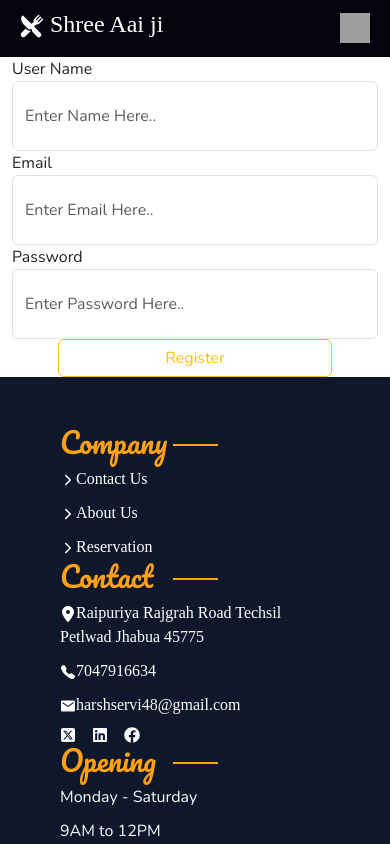
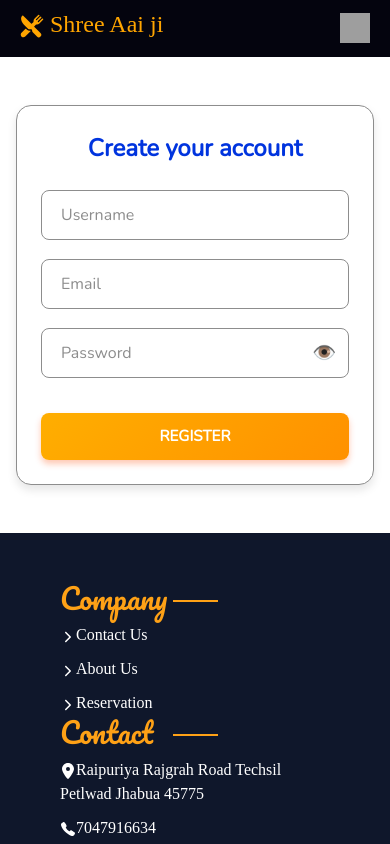
Before and after one commit to HarshSepta12/Resto_Frontend, a React (Vite) app: page /register in a window 390 px wide. Shown: the top 844 px of the page. Built offline with nearby package versions, Linux system fonts and the light colour scheme; grey boxes are pictures that could not be loaded.

Commit message:
Login Reguster PAge Responsive

```diff
--- a/src/App.css
+++ b/src/App.css
@@ -50,11 +50,14 @@ nav {
 /* Heading */
 .nav-heading {
   font-size: 2rem;
-  color: white;
+  color: orange;
   display: flex;
   align-items: center;
   gap: 10px;
    font-family: "JosefinSans, sansarif";
+}
+.nav-heading a{
+   color: orange !important;
 }
 
 
--- a/src/components/pages/AdminLogin.jsx
+++ b/src/components/pages/AdminLogin.jsx
@@ -1,69 +1,88 @@
 import React, { useContext, useState } from "react";
 import { useNavigate } from "react-router-dom";
 import RestoContext from "../Context/RestoContaxt";
+import styles from "./AdminLogin.module.css";
 
 const AdminLogin = () => {
   const navigate = useNavigate();
-  const [formData, setFormdata] = useState({ email: "", password: "" });
-  const { url, Login } = useContext(RestoContext);
-  // console.log(url);
+  const { Login } = useContext(RestoContext);
+
+  const [formData, setFormData] = useState({ email: "", password: "" });
+  const [showPwd, setShowPwd] = useState(false);
 
   const handleChange = (e) => {
     const { name, value } = e.target;
-    setFormdata({ ...formData, [name]: value });
-    // console.log(formData);
+    setFormData((prev) => ({ ...prev, [name]: value }));
   };
-
-  const { email, password } = formData;
 
   const submitHandler = async (e) => {
     e.preventDefault();
+    const { email, password } = formData;
+
     const result = await Login(email, password);
-    console.log(result);
-    if (result && result.success) {
-      setFormdata({ email: "", password: "" });
+    if (result?.success) {
+      setFormData({ email: "", password: "" });
       navigate("/");
     }
   };
 
   return (
-    <>
-      <div className="container">
-        <div className="row">
-          <form action="" className="col-md-12" onSubmit={submitHandler}>
-            <div className="col-sm-12">
-              <label htmlFor="email" className="email">
-                Email
-              </label>
+    <section className={styles.wrapper}>
+      <h2 className={styles.heading}>Sign in to your account</h2>
+
+      <form className={styles.form} onSubmit={submitHandler}>
+        {/* Email */}
+        <div className={styles.inputField}>
           <input
             type="email"
             name="email"
-                className="form-control"
-                placeholder="Enter Email Here.."
-                value={email}
+            id="admin-email"
+            required
+            value={formData.email}
             onChange={handleChange}
           />
+          <label htmlFor="admin-email">Email</label>
         </div>
-            <div className="col-sm-12">
-              <label htmlFor="password" className="email">
-                Password
-              </label>
+
+        {/* Password */}
+        <div className={styles.inputField}>
           <input
-                type="password"
+            type={showPwd ? "text" : "password"}
             name="password"
-                className="form-control"
-                placeholder="Enter Password Here.."
-                value={password}
+            id="admin-password"
+            required
+            value={formData.password}
             onChange={handleChange}
           />
+          <label htmlFor="admin-password">Password</label>
+
+          <span
+            aria-label={showPwd ? "Hide password" : "Show password"}
+            className={styles.passIcon}
+            onClick={() => setShowPwd((p) => !p)}
+          >
+            {showPwd ? "🙈" : "👁️"}
+          </span>
         </div>
-            <div className="text-center col-sm-6">
-              <button className="btn btn-outline-warning w-75">Login</button>
+
+        {/* CTA */}
+        <div className={styles.btnRow}>
+          <button type="submit" className={styles.btn}>
+            Login
+          </button>
+
+          <p className={styles.text}>
+            New here?{" "}
+            <span
+              className={styles.link}
+              onClick={() => navigate("/register")}
+            >
+              Create account
+            </span>
+          </p>
         </div>
       </form>
-        </div>
-      </div>
-    </>
+    </section>
   );
 };
 
--- a/src/components/pages/Home.css
+++ b/src/components/pages/Home.css
@@ -188,12 +188,12 @@ a {
   margin-top: -1px;
   background: #fea116;
 }
-.form-control,
+.form-control1,
 .form-select {
   height: 70px !important;
 }
 
-.form-control:focus,
+.form-control1:focus,
 .form-select:focus,
 textarea:focus {
   border-color: #fea116 !important;
--- a/src/components/pages/Home.jsx
+++ b/src/components/pages/Home.jsx
@@ -452,19 +452,19 @@ const Home = () => {
                 <div className="col-md-6">
                   <input
                     type="text"
-                    className="form-control"
+                    className="form-control1"
                     placeholder="Enter Your Name"
                   />
                 </div>
                 <div className="col-md-6">
                   <input
                     type="email"
-                    className="form-control"
+                    className="form-control1"
                     placeholder="Enter Your Email"
                   />
                 </div>
                 <div className="col-md-6">
-                  <input type="datetime-local" className="form-control" />
+                  <input type="datetime-local" className="form-control1" />
                 </div>
                 <div className="col-md-6">
                   <select className="form-select" defaultValue="1">
@@ -478,7 +478,7 @@ const Home = () => {
                 </div>
                 <div className="col-12">
                   <textarea
-                    className="form-control"
+                    className="form-control1"
                     rows="3"
                     placeholder="Special Request"
                   ></textarea>
--- a/src/components/pages/Register.jsx
+++ b/src/components/pages/Register.jsx
@@ -1,6 +1,7 @@
 import React, { useContext, useState } from "react";
 import RestoContext from "../Context/RestoContaxt";
 import { useNavigate } from "react-router-dom";
+import styles from "./Register.module.css";
 
 const Register = () => {
   const [formData, setFormdata] = useState({
@@ -8,16 +9,17 @@ const Register = () => {
     email: "",
     password: "",
   });
+    const [showPwd, setShowPwd] = useState(false);
   const navigate = useNavigate();
-  const {Register } = useContext(RestoContext)
+  const { Register } = useContext(RestoContext);
 
-  const handleChange = async (e) => {
+  const handleChange = (e) => {
     const { name, value } = e.target;
     setFormdata({ ...formData, [name]: value });
-    // console.log(formData);
   };
 
   const { username, email, password } = formData;
+
   const handleSubmit = async (e) => {
     e.preventDefault();
     const result = await Register(username, email, password);
@@ -28,61 +30,56 @@ const handleSubmit = async (e) => {
       navigate("/adminLogin");
     }
   };
+
   return (
-    <>
-      <div className="container">
-        <div className="row">
-          <form className="col-md-12" onSubmit={handleSubmit}>
-            <div className="col-sm-12">
-              <label htmlFor="user" className="username">
-                User Name
-              </label>
+    <div className={styles.container}>
+      <div className={styles.heading}>Create your account</div>
+      <form onSubmit={handleSubmit} className={styles.form}>
+        <div className={styles.input_field}>
           <input
-                id="user"
             type="text"
             name="username"
-                className="form-control"
-                placeholder="Enter Name Here.."
             value={username}
             onChange={handleChange}
+            required
+            placeholder=" "
           />
+          <label>Username</label>
         </div>
-            <div className="col-sm-12">
-              <label htmlFor="email" className="email">
-                Email
-              </label>
+        <div className={styles.input_field}>
           <input
-                id="email"
             type="email"
             name="email"
-                className="form-control"
-                placeholder="Enter Email Here.."
             value={email}
             onChange={handleChange}
+            required
+            placeholder=" "
           />
+          <label>Email</label>
         </div>
-            <div className="col-sm-12">
-              <label htmlFor="password" className="password">
-                Password
-              </label>
+        <div className={styles.input_field}>
           <input
-                id="password"
-                type="password"
+            type={showPwd ? "text" : "password"}
             name="password"
-                className="form-control"
-                placeholder="Enter Password Here.."
             value={password}
             onChange={handleChange}
+            required
+            placeholder=" "
           />
+          <label>Password</label>
+            <span
+                      aria-label={showPwd ? "Hide password" : "Show password"}
+                      className={styles.passIcon}
+                      onClick={() => setShowPwd((p) => !p)}
+                    >
+                      {showPwd ? "🙈" : "👁️"}
+                    </span>
         </div>
-
-            <div className="text-center col-sm-6">
-              <button className="btn btn-outline-warning w-75">Register</button>
+        <div className={styles.btn_container}>
+          <button className={styles.btn}>Register</button>
         </div>
       </form>
     </div>
-      </div>
-    </>
   );
 };
 
--- a/src/components/pages/Register.module.css
+++ b/src/components/pages/Register.module.css
@@ -0,0 +1,110 @@
+.container {
+    margin-top: 3rem !important;
+     margin-bottom: 3rem !important;
+  max-width: 400px;
+  margin: auto;
+  padding: 2rem;
+  border: 1px solid #8d8d8d;
+  border-radius: 15px;
+  background-color: #ffffff;
+  box-shadow: 0px 5px 10px rgba(0, 0, 0, 0.1);
+}
+
+.heading {
+  font-size: 1.5rem;
+  font-weight: bold;
+  margin-bottom: 1.5rem;
+  text-align: center;
+  color: #0034de;
+}
+
+.form {
+  display: flex;
+  flex-direction: column;
+  gap: 1.2rem;
+}
+
+.input_field {
+  position: relative;
+}
+
+.input_field input {
+  width: 100%;
+  padding: 12px 15px;
+  font-size: 1rem;
+  border: 1px solid #8d8d8d;
+  border-radius: 8px;
+  outline: none;
+  transition: border-color 0.3s;
+}
+
+.input_field input:focus {
+  border-color: #0034de;
+}
+
+.input_field label {
+  position: absolute;
+  top: 50%;
+  left: 15px;
+  transform: translateY(-50%);
+  background: #fff;
+  padding: 0 5px;
+  color: #8d8d8d;
+  transition: all 0.3s;
+  pointer-events: none;
+}
+
+.input_field input:focus ~ label,
+.input_field input:not(:placeholder-shown) ~ label {
+  top: 0;
+  transform: translateY(-50%) scale(0.85);
+  color: #0034de;
+  font-weight: bold;
+}
+
+.btn_container {
+  display: flex;
+  justify-content: center;
+  margin-top: 1rem;
+}
+
+.btn {
+  width: 100%;
+  padding: 12px 0;
+  font-size: 1rem;
+  font-weight: bold;
+  text-transform: uppercase;
+  color: #fff;
+  background: linear-gradient(135deg, #ffae00, #ff9100);
+  border: none;
+  border-radius: 8px;
+  cursor: pointer;
+  transition: all 0.2s ease;
+  box-shadow: 0 4px 6px rgba(255, 74, 3, 0.3);
+}
+
+.btn:hover {
+  transform: scale(1.02);
+}
+
+/* Password icon */
+.passIcon {
+  position: absolute;
+  right: 0.8rem;
+  top: 50%;
+  transform: translateY(-50%);
+  cursor: pointer;
+  font-size: 1.2rem;
+  user-select: none;
+}
+
+@media screen and (max-width: 500px) {
+  .container {
+    margin: 1rem;
+    padding: 1.5rem;
+  }
+
+  .btn {
+    font-size: 0.95rem;
+  }
+}
```
Also changed, not shown: src/components/pages/AdminLogin.module.css (+122 -0 lines). Lines whose indentation alone changed are shown as unchanged.
